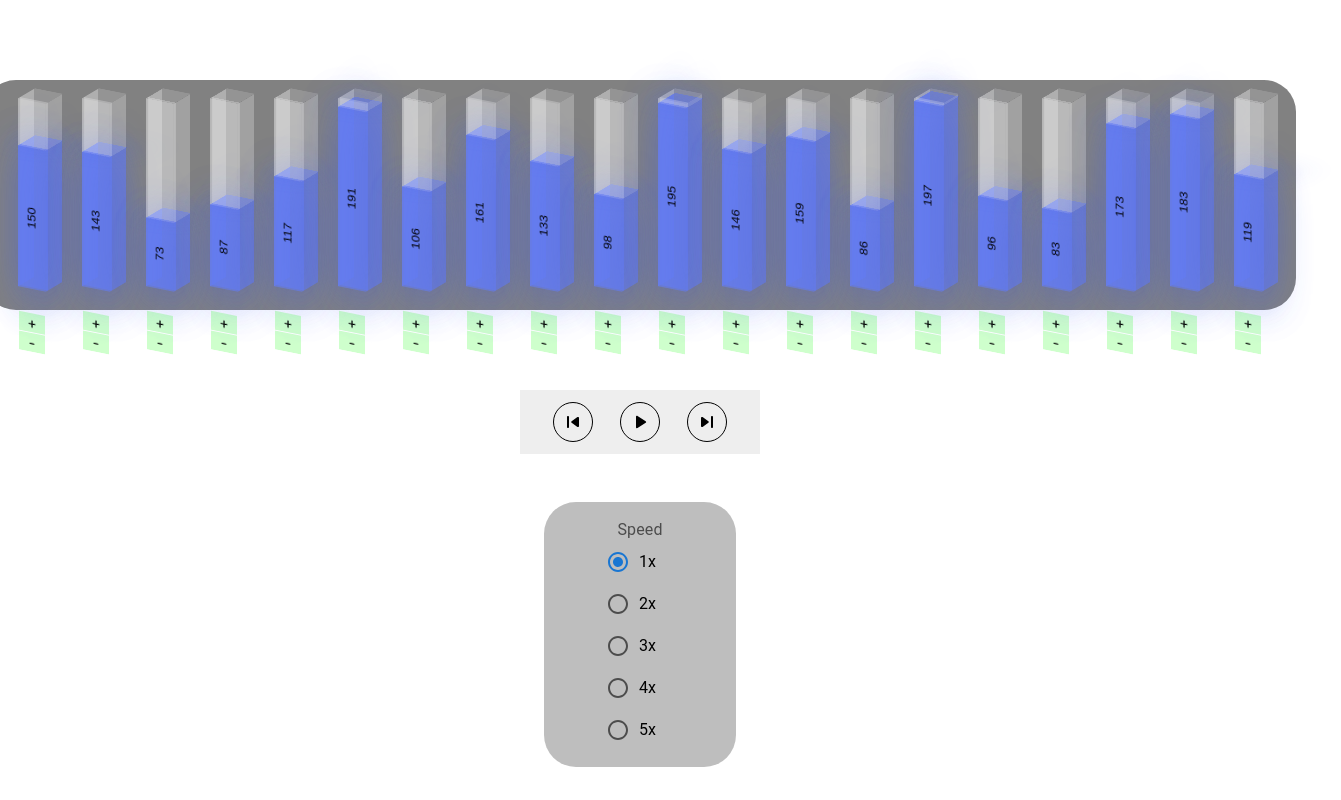
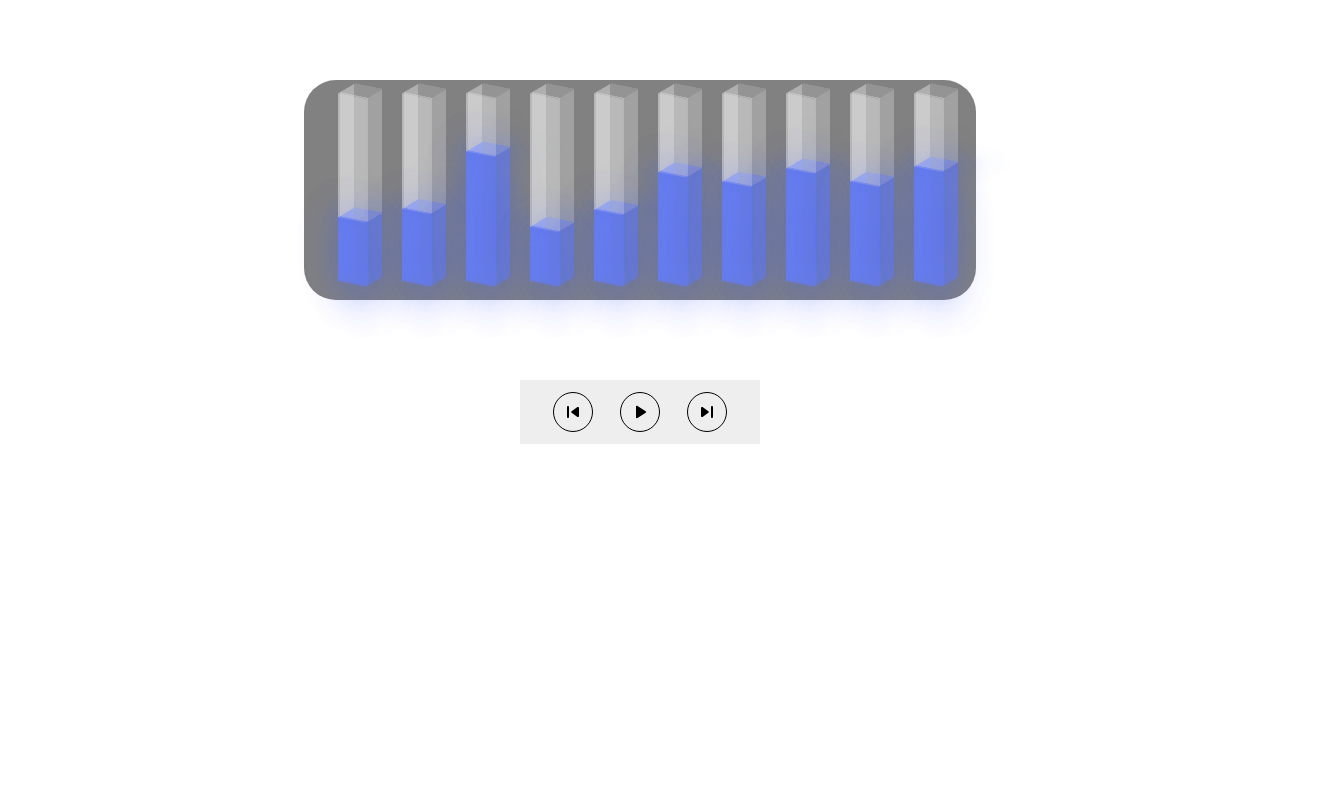
Before and after one commit to alexmatros/sorting-visualizer-3d, a React (Create React App) app: page / in a window 1280 px wide. Shown: the whole page, 1341 px wide, since content can reach past the window. Built offline with nearby package versions, Linux system fonts and the light colour scheme.

Commit message:
modified layout

```diff
--- a/src/App.css
+++ b/src/App.css
@@ -17,16 +17,9 @@
 	height: 220px;
 }
 
-.container-small {
-	padding: 1em;
-	width: 10em;
-	text-align: center;
-	border-radius: 5px;
-}
-
 .card {
 	border-radius: 2em;
-	padding: 0.3em 1em;
+	padding: 0 1em;
 	background-color: #818181;
 }
 
@@ -60,8 +53,4 @@
 }
 
 .pannel {
-	margin-top: 3em;
-	display: flex;
-	justify-content: space-evenly;
-	align-items: center;
 }
--- a/src/App.js
+++ b/src/App.js
@@ -2,15 +2,17 @@ import React, { Component } from 'react';
 
 // Algorithms
 import BubbleSort from './algorithms/BubbleSort';
+import InsertionSort from './algorithms/InsertionSort';
+import SelectionSort from './algorithms/SelectionSort';
 
 // Icons
 import Play from '@mui/icons-material/PlayArrowRounded';
+import Pause from '@mui/icons-material/PauseRounded';
 import Forward from '@mui/icons-material/SkipNextRounded';
 import Backward from '@mui/icons-material/SkipPreviousRounded';
 import RotateLeft from '@mui/icons-material/ReplayRounded';
 
 import Bar from './components/Bar';
-import Form from './components/Form';
 //CSS
 import './App.css';
 
@@ -21,14 +23,16 @@ class App extends Component {
 		colorKey: [],
 		colorSteps: [],
 		currentStep: 0,
-		count: 20,
+		count: 10,
 		delay: 500,
-		algorithm: 'Bubble Sort',
+		algorithm: 'Selection Sort',
 		timeouts: [],
 	};
 
 	ALGORITHMS = {
 		'Bubble Sort': BubbleSort,
+		'Insertion Sort': InsertionSort,
+		'Selection Sort': SelectionSort,
 	};
 
 	componentDidMount() {
@@ -154,13 +158,6 @@ class App extends Component {
 		});
 	};
 
-	changeSpeed = (e) => {
-		this.clearTimeouts();
-		this.setState({
-			delay: parseInt(e.target.value),
-		})
-	}
-
 	render() {
 		let bars = this.state.array.map((value, index) => (
 			<Bar
@@ -176,10 +173,7 @@ class App extends Component {
 
 		if (this.state.arraySteps.length === this.state.currentStep) {
 			playButton = (
-				<button
-					className='controller'
-					onClick={this.generateRandomArray}
-				>
+				<button className='controller' onClick={this.generateRandomArray}>
 					<RotateLeft />
 				</button>
 			);
@@ -198,10 +192,7 @@ class App extends Component {
 				</div>
 				<div className='control-pannel'>
 					<div className='control-buttons'>
-						<button
-							className='controller'
-							onClick={this.previousStep}
-						>
+						<button className='controller' onClick={this.previousStep}>
 							<Backward />
 						</button>
 						{playButton}
@@ -210,15 +201,7 @@ class App extends Component {
 						</button>
 					</div>
 				</div>
-				<div className='pannel'>
-					<Form
-						formLabel='Speed'
-						values={[500, 400, 300, 200, 100]}
-						currentValue={this.state.delay}
-						lables={['1x', '2x', '3x', '4x', '5x']}
-						onChange={this.changeSpeed}
-					/>
-				</div>
+				<div className='pannel'></div>
 			</div>
 		);
 	}
--- /dev/null
+++ b/src/algorithms/InsertionSort.js
@@ -0,0 +1,32 @@
+const IS = (array, position, arraySteps, colorSteps) => {
+    let colorKey = colorSteps[colorSteps.length - 1].slice();
+
+    let i, j, key;
+    for (i = 1; i < array.length; i++) {
+        key = array[i];
+        j = i - 1;
+
+        while (j >= 0 && array[j] > key) {
+            array[j + 1] = array[j];
+            arraySteps.push(array.slice());
+            colorKey[i] = 3;
+            if (i === j + 1) {
+                colorKey[j + 1] = 3;
+            } else {
+                colorKey[j + 1] = 1;
+            }
+            colorKey[j] = 1;
+            colorSteps.push(colorKey.slice());
+            colorKey[j + 1] = 0;
+            colorKey[i] = 0;
+            colorKey[j] = 0;
+            j = j - 1
+        }
+        array[j + 1] = key;
+        arraySteps.push(array.slice());
+        colorSteps.push(colorKey.slice());
+    }
+    colorSteps[colorSteps.length - 1] = new Array(array.length).fill(2);
+}
+
+export default IS;
--- /dev/null
+++ b/src/algorithms/SelectionSort.js
@@ -0,0 +1,26 @@
+import { swap } from './helpers';
+
+const selection = (array, position, arraySteps, colorSteps) => {
+    let colorKey = colorSteps[colorSteps.length - 1].slice();
+    for (let i = 0; i < array.length - 1; i ++) {
+        let min_index = i;
+        for (let j = i + 1; j < array.length; j ++) {
+            if (array[j] < array[min_index]) {
+                min_index = j;
+            }
+            colorKey[min_index] = 1;
+            colorKey[j] = 1;
+            arraySteps.push(array.slice());
+            colorSteps.push(colorKey.slice());
+            colorKey[min_index] = 0;
+            colorKey[j] = 0;
+        }
+        swap(array, min_index, i);
+        colorKey[i] = 2;
+        arraySteps.push(array.slice());
+        colorSteps.push(colorKey.slice());
+    }
+    colorSteps[colorSteps.length - 1] = new Array(array.length).fill(2);
+}
+
+export default selection;
--- a/src/components/Bar.css
+++ b/src/components/Bar.css
@@ -54,30 +54,3 @@
 
 	outline: none;
 }
-
-.quantity-button {
-    text-align: center;
-    background: rgba(10, 255, 1, 0.2);
-    margin: 1px;
-    cursor: pointer;
-    user-select: none;
-    -webkit-touch-callout: none; /* iOS Safari */
-	-webkit-user-select: none; /* Safari */
-	-khtml-user-select: none; /* Konqueror HTML */
-	-moz-user-select: none; /* Old versions of Firefox */
-	-ms-user-select: none; /* Internet Explorer/Edge */
-}
-
-.quantity-button::hover {
-    opacity: 0.5;
-}
-
-input[type='number']::-webkit-inner-spin-button,
-input[type='number']::-webkit-outer-spin-button {
-    -webkit-appearance: none;
-    margin: 0;
-}
-
-input[type='number'] {
-    -moz-appearance: textfield;
-}
--- a/src/components/Bar.js
+++ b/src/components/Bar.js
@@ -12,6 +12,7 @@ function Bar({ index, length, color, changeArray }) {
 		['rgba(61, 90, 241, 0.5)', 'rgba(61, 90, 241, 0.2)'],
 		['rgba(255, 48, 79, 1)', 'rgba(255, 48, 79, 0.5)'],
 		['rgba(131, 232, 90, 0.5)', 'rgba(131, 232, 90, 0.2)'],
+		['rgba(235, 123, 19, 0.5)', 'rgba(235, 123, 19, 0.2)']
 	];
 
 	// const barStyle = {
@@ -67,12 +68,12 @@ function Bar({ index, length, color, changeArray }) {
 	const increment = (e) => {
 		setLen(len + 1);
 		changeArray(index, len);
-    }
+	};
 
 	const decrement = (e) => {
 		setLen(len - 1);
 		changeArray(index, len);
-    }
+	};
 
 	return (
 		<>
@@ -96,14 +97,6 @@ function Bar({ index, length, color, changeArray }) {
 						className='color-bar front-color-bar'
 						style={front_back_right_left}
 					>
-						<input
-							type='number'
-							length={len}
-							style={inputStyle}
-							value={len}
-							className='input'
-							onChange={handleChange}
-						/>
 					</div>
 				</div>
 				<div className='side back'>
@@ -112,14 +105,6 @@ function Bar({ index, length, color, changeArray }) {
 						style={front_back_right_left}
 					></div>
 				</div>
-				<div className='quantity-nav'>
-					<div className='quantity-button quantity-up' style={quantity} onClick={increment}>
-						+
-					</div>
-					<div className='quantity-button quantity-down' style={quantity} onClick={decrement}>
-						-
-					</div>
-				</div>
 			</div>
 		</>
 	);
```
Lines whose indentation alone changed are shown as unchanged.
